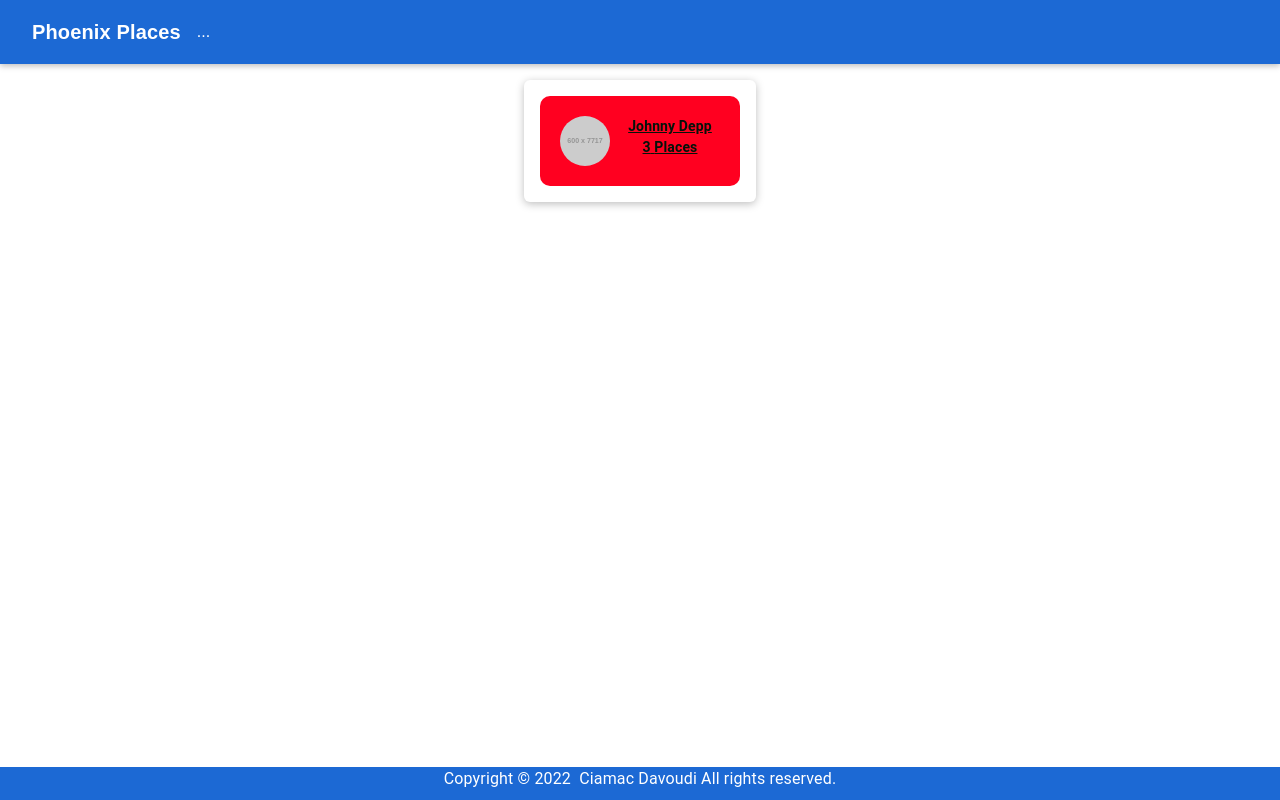
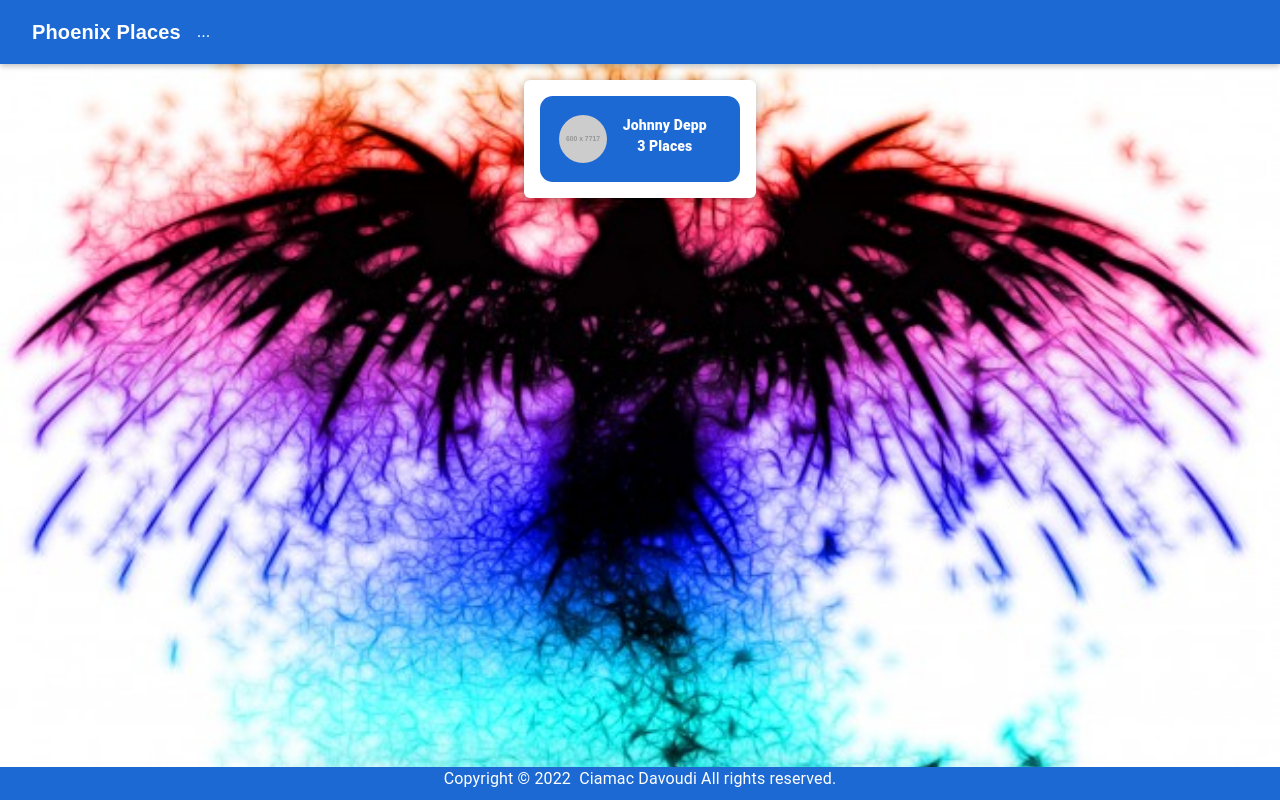
Before and after one commit to ciamac-da/phoenix-gaming-shop-mern-app, a React (Create React App) app in the folder frontend/: page / in a window 1280 px wide. Built offline with nearby package versions, Linux system fonts and the light colour scheme; a web font is replaced by a local one.

Commit message:
Verified by marti4n v1.3.1 background photo added & styling improved

```diff
--- a/frontend/src/index.css
+++ b/frontend/src/index.css
@@ -4,3 +4,11 @@
   padding: 0;
   font-family: 'Kdam Thmor Pro', sans-serif;
 }
+body {
+  background-image: url(./assests/1.jpg);
+  background-repeat: no-repeat;
+  background-size: cover;
+  background-position: center;
+  height: 85vh;
+  object-fit: cover;
+}
--- a/frontend/src/user/components/UserStyle.jsx
+++ b/frontend/src/user/components/UserStyle.jsx
@@ -5,25 +5,27 @@ const muiStyle = makeStyles(() => ({
     marginTop: "5rem",
   },
   userContainer: {
-    color: "#05120a",
-    backgroundColor: "rgb(255, 0, 32);",
+    color: "white",
+    textDecoration:"none",
+    fontWeight:"bolder",
+    backgroundColor: "#1c69d4",
     display: "grid",
     gridTemplateColumns: "1fr 1fr",
     textAlign: "center",
     width:"200px",
-    padding:"20px",
-    borderRadius:"10px",
+    padding:"1.2rem",
+    borderRadius:"0.8rem",
     transition: "0.4s",
     "&:hover": {
-    background: "#cfca3a",
+      backgroundColor: "#0653b6",
     }
   },
   userImageContainer: {
-      width: "50px",
-      height: "50px"
+      width: "3rem",
+      height: "3rem"
   },
   userNameContainer: {
-    width: "100px"
+    width: "7rem"
     },
   usernameAndPlacesCount: {
     fontWeight: "bolder !important",
@@ -31,16 +33,18 @@ const muiStyle = makeStyles(() => ({
     cursor:"pointer",
     transition: "0.4s",
     "&:hover": {
-        color: "#5c25a8",
+        color: "rgba(169, 166, 166, 1)",
       },
   },
   noUserContainer: {
     display: "flex",
+    marginTop:"5rem",
     justifyContent: "center",
     textAlign: "center",
   },
   noUser: {
-    color: "#fc2003",
+    color: "#1c69d4",
+    fontWeight:"bolder !important",
     margin: "10% auto",
   },
 }));
```
Also changed, not shown: frontend/src/assests/1.jpg (added), frontend/src/assests/2.jpeg (added).
